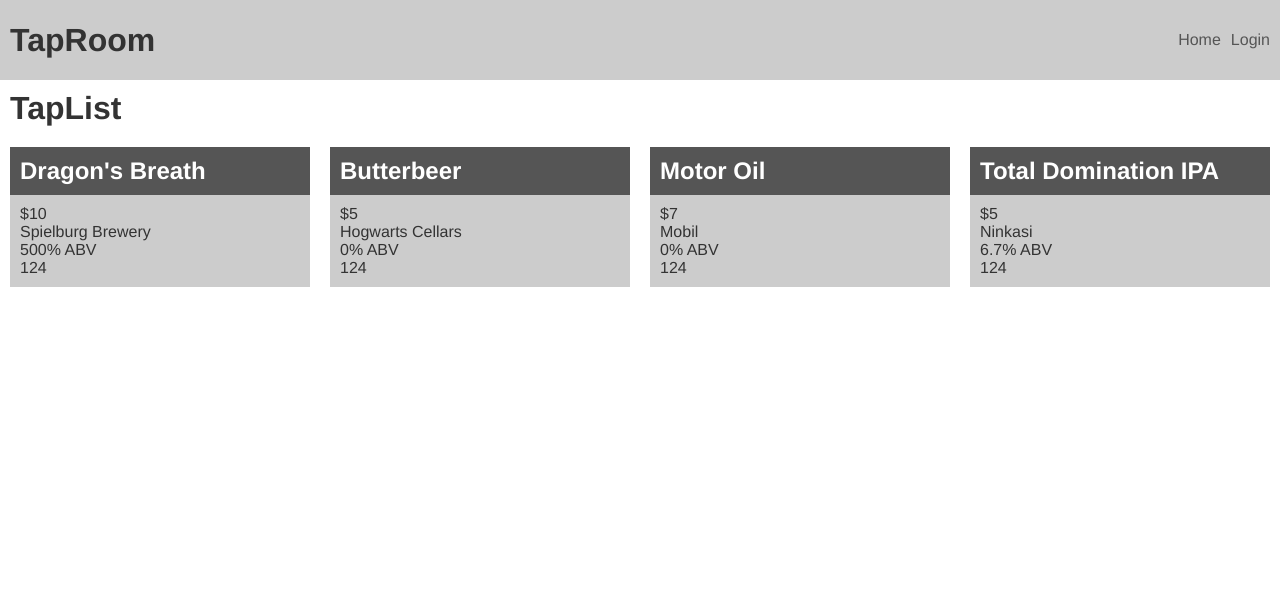
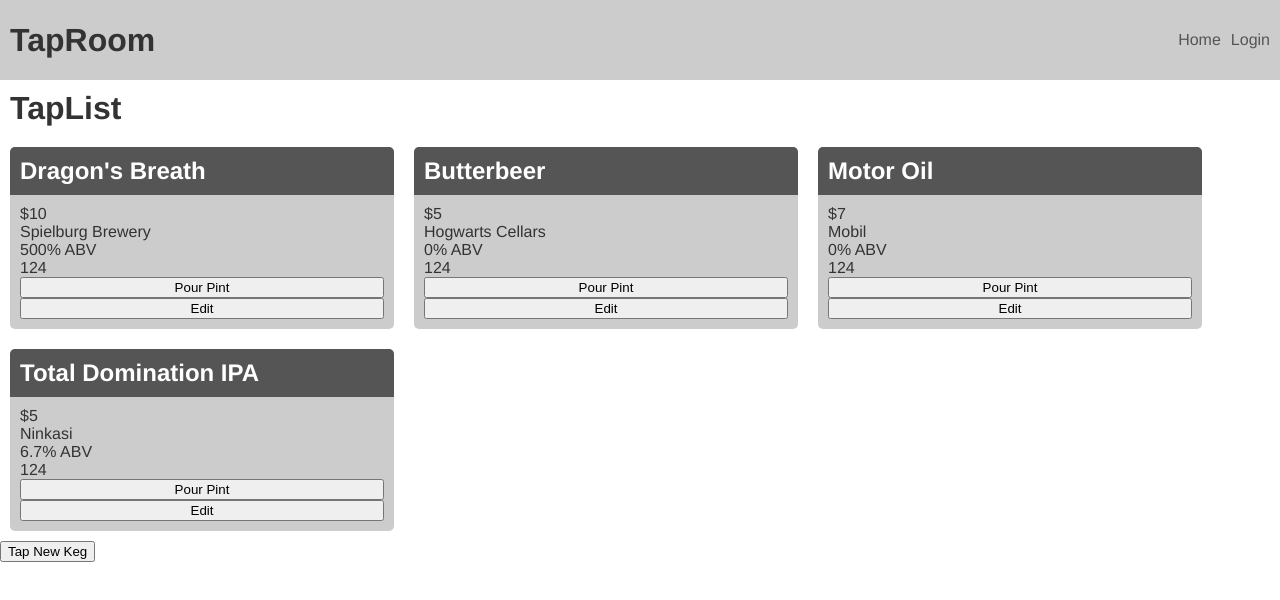
Before and after one commit to lukebertram/react-taproom, a React app: page /#/ in a window 1280 px wide. Shown: the top 600 px of the page. Built offline with nearby package versions, Linux system fonts and the light colour scheme; the HTML template or start-up script is replaced by a standard one.

Commit message:
add wrapping to taplist and tweak tap styling

```diff
--- a/src/components/Tap.jsx
+++ b/src/components/Tap.jsx
@@ -7,25 +7,47 @@
       <div className='title'>
         <h2>{props.name}</h2>
       </div>
-      <div className='body'>
-        <p>${props.price}</p>
-        <p>{props.brewery}</p>
-        <p>{props.alcoholContent}% ABV</p>
-        <p>{props.pintsRemaining}</p>
+      <div className='tap-body'>
+        <div className='tap-info'>
+          <p>${props.price}</p>
+          <p>{props.brewery}</p>
+          <p>{props.alcoholContent}% ABV</p>
+          <p>{props.pintsRemaining}</p>
+        </div>
+        <div className='tap-buttons'>
+          <button className='pour-pint'>Pour Pint</button>
+          <button className='edit-tap'>Edit</button>
+        </div>
       </div>
       <style jsx>{`
         .tap{
           background-color: #ccc;
           margin: 10px;
           width: 30%;
+          border-radius: 5px;
+          display: flex;
+          flex-direction: column;
+          min-width: 300px;
         }
         .title{
+          border-radius: 5px 5px 0 0;
           background-color: #555;
           color: #fff;
           padding: 10px;
         }
-        .body{
+        .tap-body{
+          flex: 1;
           padding: 10px;
+          display: flex;
+          flex-direction: column;
+          justify-content: space-between;
+        }
+        .tap-buttons{
+          display: flex;
+          flex-direction: column;
+        }
+        button{
+          flex: 1;
         }
       `}</style>
     </div>
--- a/src/components/TapList.jsx
+++ b/src/components/TapList.jsx
@@ -48,12 +48,17 @@
             key={index}/>
         )}
       </div>
+      <button>Tap New Keg</button>
       <style jsx>{`
         h1{
           margin: 10px;
         }
         .taplist{
           display: flex;
+          flex-wrap: wrap;
+        }
+        button{
+
         }
       `}</style>
     </div>
```
